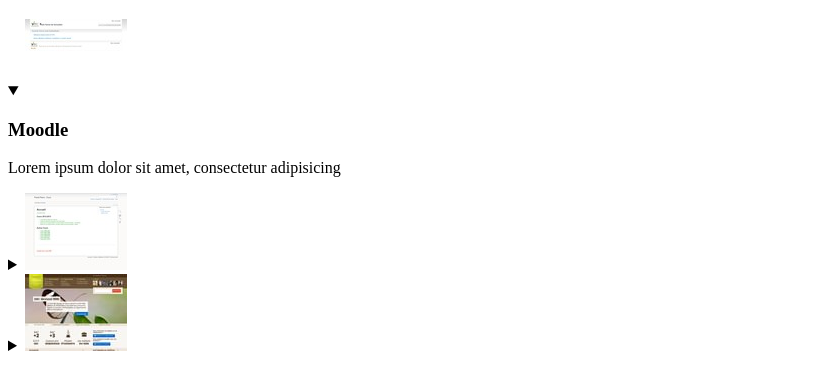
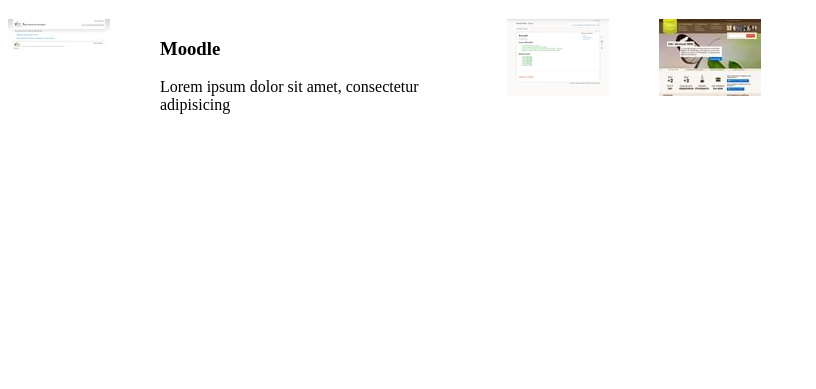
Before and after one commit to MMI-NFC-2026/sae105-r112-tp4-userdiva5227, a plain HTML site: page index.html in a window 1280 px wide. Shown: the part 61-450 px from the top of the page, without its empty margins (0-816 px from the left). Drawn offline with Linux system fonts and the light colour scheme.

Commit message:
Complétez CSS

```diff
--- a/src/css/components/accordeon.css
+++ b/src/css/components/accordeon.css
@@ -1,3 +1,36 @@
 /**
 * Accordeon
 */
+.accordeon {
+display: flex;
+align-items: flex-start;
+gap: 2rem;
+interpolate-size: allow-keywords;
+}
+
+details {
+display: flex;
+align-items: flex-start;
+gap: 2rem;
+width: 120px;
+flex: 0 0 auto;
+overflow: hidden;
+transition: width 2s ease-in-out;
+}
+
+summary {
+flex: 0 0 120px;
+list-style: none;
+cursor: pointer;
+}
+summary::-webkit-details-marker {
+display: none;
+}
+
+details[open] {
+width: auto;
+}
+
+details::details-content {
+transition: content-visibility 2s ease-in-out allow-discrete;
+}
```
